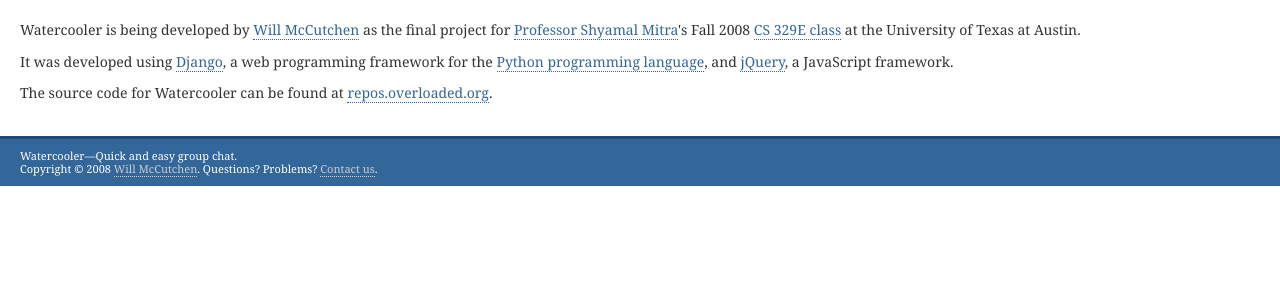
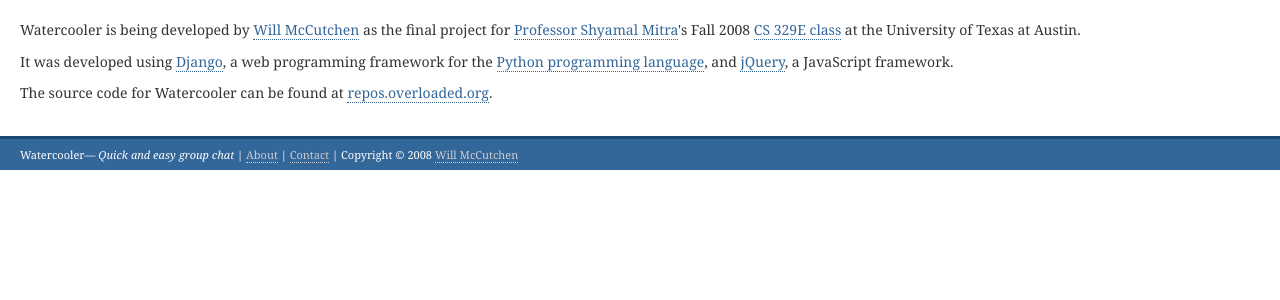
Before and after one commit to mccutchen/watercooler, a Django app: template templates/about.html in a window 1280 px wide. Shown: the part 104-404 px from the top of the page. Run offline with Django 3.2, Linux system fonts and the light colour scheme; the template is opened without the code that fills it, so the values that code supplies are empty; some libraries are stand-ins or nearby versions.

Commit message:
Tweak the footer

```diff
--- a/templates/base.html
+++ b/templates/base.html
@@ -54,10 +54,12 @@
         </div>
 
         <div id="footer">
-            <p><strong class="logo">Watercooler</strong>&mdash;Quick and easy
-            group chat.</p>
-            <p>Copyright &copy; 2008 <a href="mailto:mccutchen@gmail.com">Will McCutchen</a>.
-            Questions?  Problems?  <a href="{% url contact %}">Contact us</a>.</p>
+            <strong class="logo">Watercooler</strong>&mdash;
+            <i>Quick and easy group chat</i> |
+            <a href="{% url about %}">About</a> |
+            <a href="{% url contact %}">Contact</a> |
+            Copyright &copy; 2008
+            <a href="mailto:mccutchen@gmail.com">Will McCutchen</a>
         </div>
     </body>
 </html>
```
